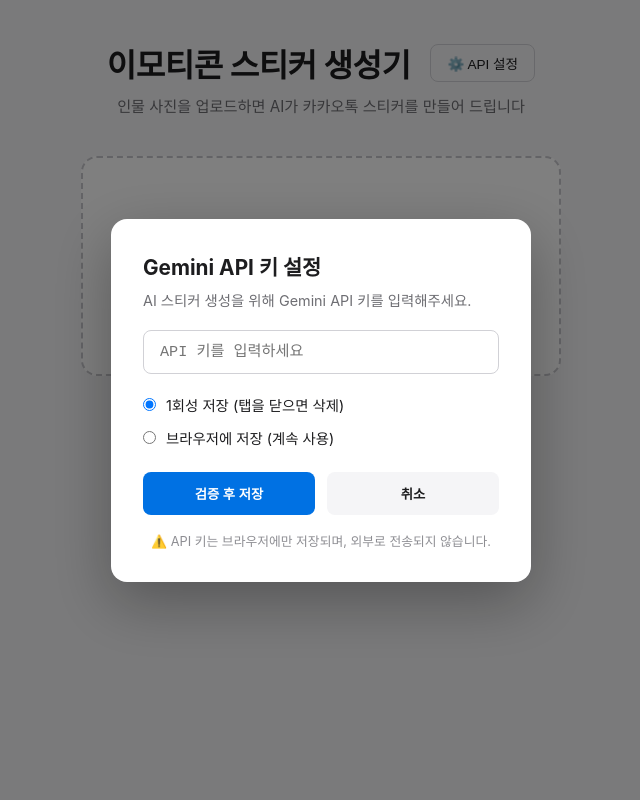
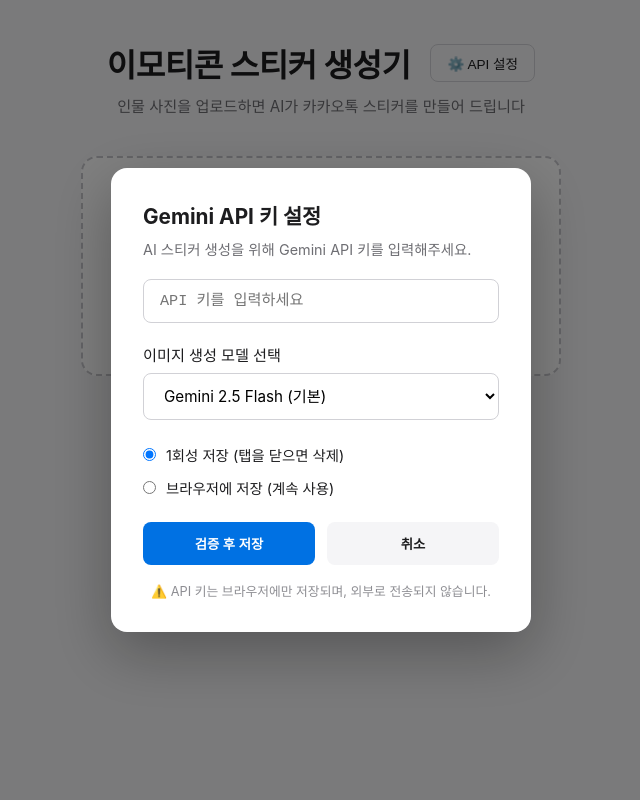
Before and after one commit to realtyall/sticker-emoticon, a Flask app: page / in a window 1280 px wide. Shown: the whole page, without its empty margins (319-959 px from the left). Run offline with Flask 3, Linux system fonts and the light colour scheme.

Commit message:
docs: 프로젝트 최신 상태 반영하여 README.md 업데이트 및 소스 정리
- Gemini 모델 지원 정보 및 프로젝트 구조 설명 보강\n- 주요 소스 파일(app.py, style.css, app.js 등) 및 테스트 스크립트 포함\n- .claude 및 자동 생성 폴더 제외

```diff
--- a/app.py
+++ b/app.py
@@ -25,7 +25,7 @@
 os.makedirs(UPLOAD_DIR, exist_ok=True)
 os.makedirs(OUTPUT_DIR, exist_ok=True)
 
-ALLOWED_EXTENSIONS = {'.png', '.jpg', '.jpeg', '.webp'}
+ALLOWED_EXTENSIONS = {'.png', '.jpg', '.jpeg', '.webp', '.gif', '.bmp', '.tiff', '.tif'}
 
 def generate_sticker_prompt(sticker_count):
     emotions = [
@@ -75,17 +75,22 @@
         from google import genai
 
         client = genai.Client(api_key=api_key)
-        # 간단한 텍스트 생성으로 API 키 유효성 확인
-        response = client.models.generate_content(
-            model='gemini-2.0-flash',
-            contents='test'
-        )
-        return jsonify({'valid': True, 'message': 'API 키가 유효합니다.'})
+        # 모델 리스트 조회로 API 키 유효성 확인 (비용 없음)
+        models = list(client.models.list())
+        if models:
+            return jsonify({'valid': True, 'message': 'API 키가 유효합니다.'})
+        else:
+            return jsonify({'valid': False, 'error': '유효하지 않은 API 키입니다.'}), 400
     except Exception as e:
         error_msg = str(e)
-        if 'API key' in error_msg or 'authentication' in error_msg.lower():
-            return jsonify({'valid': False, 'error': '유효하지 않은 API 키입니다.'}), 400
-        return jsonify({'valid': False, 'error': f'검증 중 오류: {error_msg}'}), 500
+        print(f"API Validation Error: {error_msg}")
+
+        if 'API key' in error_msg or 'authentication' in error_msg.lower() or 'unauthenticated' in error_msg.lower():
+            return jsonify({'valid': False, 'error': '유효하지 않은 API 키입니다. Google AI Studio에서 API 키를 확인하세요.'}), 400
+        elif 'not found' in error_msg.lower():
+            return jsonify({'valid': False, 'error': 'API 키 형식이 올바르지 않습니다.'}), 400
+        else:
+            return jsonify({'valid': False, 'error': f'검증 중 오류: {error_msg}'}), 500
 
 
 @app.route('/api/generate', methods=['POST'])
@@ -112,6 +117,11 @@
     if not api_key:
         return jsonify({'error': 'API 키가 필요합니다.'}), 400
 
+    model_name = request.form.get('model_name', 'gemini-2.5-flash-image')
+    valid_models = ['gemini-2.5-flash-image', 'gemini-3-pro-image-preview', 'gemini-3.1-flash-image-preview']
+    if model_name not in valid_models:
+        model_name = 'gemini-2.5-flash-image'
+
     session_id = uuid.uuid4().hex
     paths = _session_paths(session_id)
     upload_dir = os.path.join(UPLOAD_DIR, session_id)
@@ -131,23 +141,20 @@
         from google import genai
         from google.genai import types
 
-        client = genai.Client(api_key=api_key, http_options={"api_version": "v1"})
+        client = genai.Client(api_key=api_key, http_options={"api_version": "v1beta"})
 
         with open(ref_path, 'rb') as f:
             image_bytes = f.read()
 
         sticker_prompt = generate_sticker_prompt(sticker_count)
         response = client.models.generate_content(
-            model='gemini-2.0-flash-preview-image-generation',
+            model=model_name,
             contents=[
                 types.Content(parts=[
                     types.Part.from_bytes(data=image_bytes, mime_type=mime_type),
                     types.Part.from_text(text=sticker_prompt),
                 ])
             ],
-            config=types.GenerateContentConfig(
-                response_modalities=['IMAGE', 'TEXT']
-            ),
         )
 
         grid_image_data = None
--- a/static/css/style.css
+++ b/static/css/style.css
@@ -49,6 +49,34 @@
   transition: border-color 0.2s;
 }
 .api-input:focus { outline: none; border-color: #0071e3; }
+.model-selector {
+  margin-bottom: 24px;
+}
+.model-selector label {
+  display: block;
+  font-size: 0.95rem;
+  font-weight: 500;
+  margin-bottom: 8px;
+  color: #1d1d1f;
+}
+.model-select {
+  width: 100%;
+  padding: 12px 16px;
+  border: 1px solid #d1d1d6;
+  border-radius: 8px;
+  font-size: 0.95rem;
+  cursor: pointer;
+  background-color: #fff;
+  transition: border-color 0.2s;
+  font-family: inherit;
+}
+.model-select:focus {
+  outline: none;
+  border-color: #0071e3;
+}
+.model-select:hover {
+  border-color: #a1a1a6;
+}
 .save-options {
   display: flex;
   flex-direction: column;
--- a/static/js/app.js
+++ b/static/js/app.js
@@ -3,6 +3,7 @@
   const apiModal = document.getElementById('apiModal');
   const apiSettingsBtn = document.getElementById('apiSettingsBtn');
   const apiKeyInput = document.getElementById('apiKeyInput');
+  const modelSelect = document.getElementById('modelSelect');
   const apiConfirmBtn = document.getElementById('apiConfirmBtn');
   const apiCancelBtn = document.getElementById('apiCancelBtn');
   const validationStatus = document.getElementById('validationStatus');
@@ -37,17 +38,24 @@
 
   let selectedFile = null;
   let currentApiKey = null;
+  let currentModel = 'gemini-2.5-flash-image';
 
-  // API 키 관리
+  // API 키 및 모델 관리
   function loadApiKey() {
     const saved = localStorage.getItem('gemini_api_key');
     if (saved) {
       currentApiKey = saved;
     }
+    const savedModel = localStorage.getItem('model_name');
+    if (savedModel) {
+      currentModel = savedModel;
+      modelSelect.value = savedModel;
+    }
   }
 
   function showApiModal() {
     apiKeyInput.value = currentApiKey || '';
+    modelSelect.value = currentModel;
     validationStatus.style.display = 'none';
     apiConfirmBtn.disabled = false;
     apiModal.classList.remove('hidden');
@@ -61,8 +69,10 @@
 
   function saveApiKey(apiKey, persistent) {
     currentApiKey = apiKey;
+    currentModel = modelSelect.value;
     if (persistent) {
       localStorage.setItem('gemini_api_key', apiKey);
+      localStorage.setItem('model_name', currentModel);
     }
     hideApiModal();
   }
@@ -199,6 +209,7 @@
     formData.append('image', selectedFile);
     formData.append('sticker_count', stickerCountSlider.value);
     formData.append('api_key', currentApiKey);
+    formData.append('model_name', currentModel);
 
     try {
       const response = await fetch('/api/generate', {
--- a/templates/index.html
+++ b/templates/index.html
@@ -13,6 +13,16 @@
       <h2>Gemini API 키 설정</h2>
       <p class="modal-desc">AI 스티커 생성을 위해 Gemini API 키를 입력해주세요.</p>
       <input type="password" id="apiKeyInput" class="api-input" placeholder="API 키를 입력하세요" />
+
+      <div class="model-selector">
+        <label for="modelSelect">이미지 생성 모델 선택</label>
+        <select id="modelSelect" class="model-select">
+          <option value="gemini-2.5-flash-image">Gemini 2.5 Flash (기본)</option>
+          <option value="gemini-3-pro-image-preview">Nano Banana Pro</option>
+          <option value="gemini-3.1-flash-image-preview">Nano Banana 2</option>
+        </select>
+      </div>
+
       <div class="save-options">
         <label class="radio-label">
           <input type="radio" name="saveOption" value="session" checked />
@@ -48,8 +58,8 @@
       <div class="drop-zone" id="dropZone">
         <div class="drop-icon">&#128247;</div>
         <p class="drop-text">사진을 드래그하거나 클릭하여 업로드</p>
-        <p class="drop-hint">PNG, JPG, WEBP · 최대 20MB</p>
-        <input type="file" id="fileInput" accept=".png,.jpg,.jpeg,.webp" hidden />
+        <p class="drop-hint">PNG, JPG, WEBP, GIF, BMP, TIFF · 최대 20MB</p>
+        <input type="file" id="fileInput" accept=".png,.jpg,.jpeg,.webp,.gif,.bmp,.tiff,.tif" hidden />
       </div>
       <div class="preview-wrap" id="previewWrap" style="display:none">
         <img id="previewImg" src="" alt="미리보기" />
```
Also changed, not shown: check_models.py (added, +18 -0 lines), test_image_gen.py (added, +34 -0 lines), README.md.
